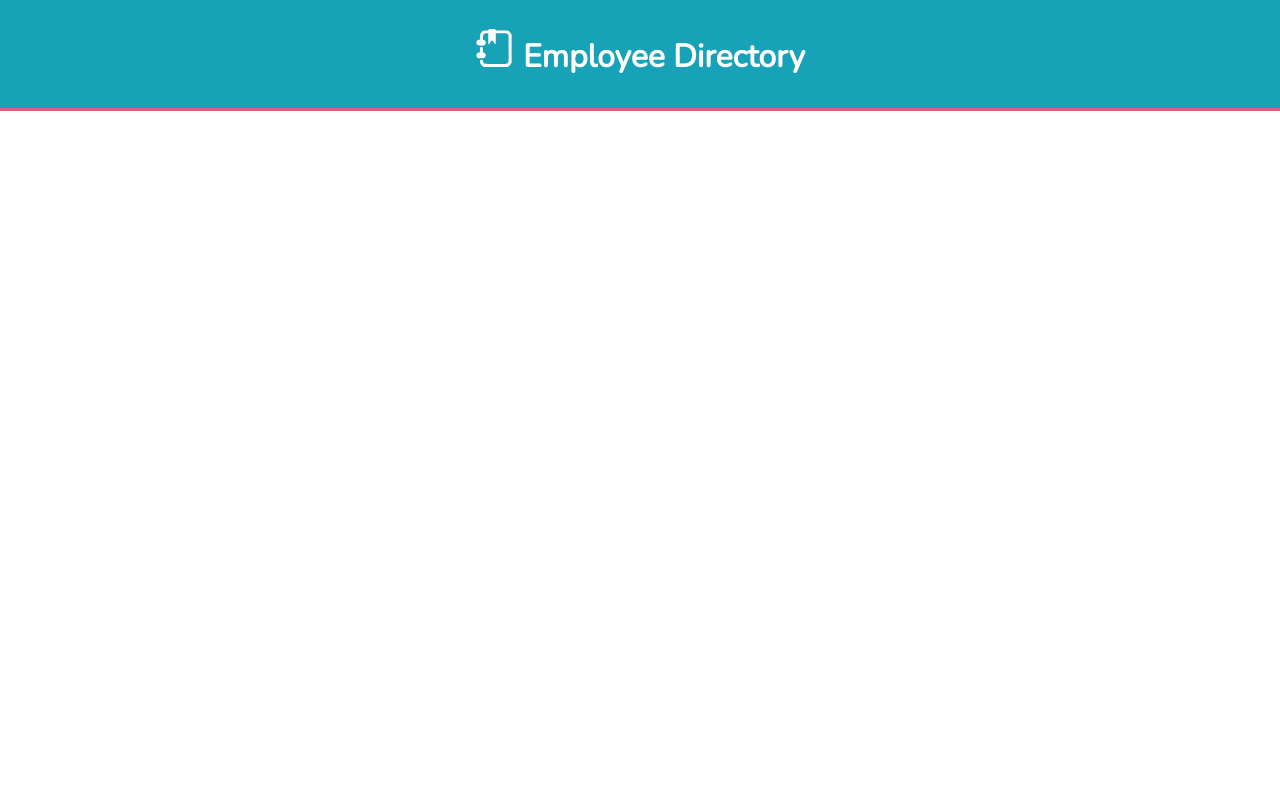
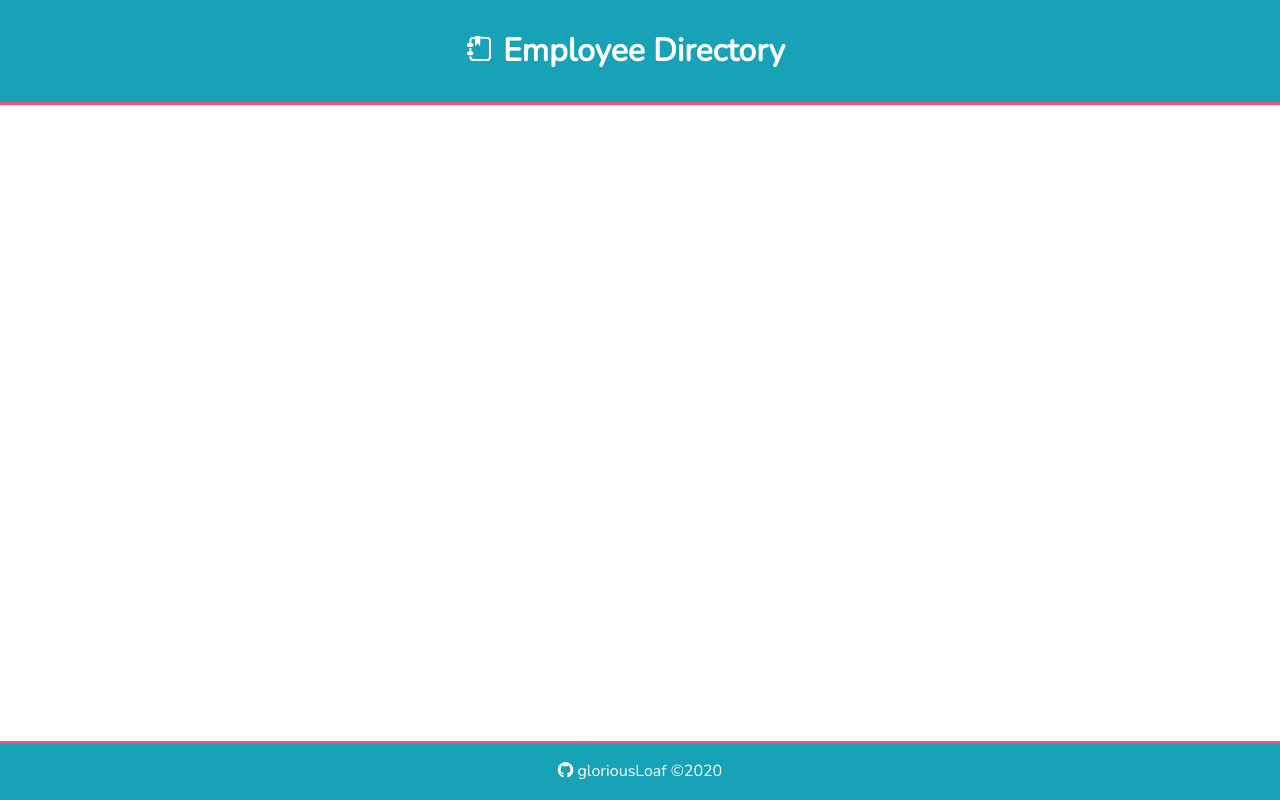
Before and after one commit to gloriousLoaf/Employee-Directory, a React (Create React App) app: page / in a window 1280 px wide. Built offline with nearby package versions, Linux system fonts and the light colour scheme.

Commit message:
Created Footer component, adjusted Header styling.

```diff
--- a/public/index.html
+++ b/public/index.html
@@ -9,8 +9,9 @@
   <meta name="description" content="An Employee Directory app, created with React." />
   <link rel="apple-touch-icon" href="%PUBLIC_URL%/logo192.png" />
   <link rel="manifest" href="%PUBLIC_URL%/manifest.json" />
-  <!-- Font - Nunito -->
+  <!-- Font Awesome & Fonts -->
   <link href="https://fonts.googleapis.com/css2?family=Nunito&display=swap" rel="stylesheet">
+  <link rel="stylesheet" href="https://use.fontawesome.com/releases/v5.8.1/css/all.css">
   <title>Employee Directory</title>
 </head>
 
--- a/src/App.js
+++ b/src/App.js
@@ -1,14 +1,15 @@
 // App
 import React from 'react';
-// import logo from './logo.svg';
 import './App.css';
 import Header from './components/Header/index.js';
+import Footer from './components/Footer/index.js'
 
 function App() {
   return (
     <div className="App">
       <div className="container"></div>
       <Header />
+      <Footer />
     </div>
   );
 }
--- a/src/components/Footer/index.js
+++ b/src/components/Footer/index.js
@@ -0,0 +1,15 @@
+// Footer
+import React from 'react';
+import './style.css'
+
+function Footer() {
+    return (
+        <footer className='footerStyle'>
+            <div>
+                <i className='fab fa-github'></i> <a href='https://github.com/gloriousLoaf' target='_blank' rel='noopener noreferrer'>gloriousLoaf</a> &copy;2020
+            </div>
+        </footer>
+    )
+};
+
+export default Footer;
--- a/src/components/Footer/style.css
+++ b/src/components/Footer/style.css
@@ -0,0 +1,19 @@
+/* Footer */
+.footerStyle {
+    background: #17a2b8;
+    border-top: 3px solid #e75a7c;
+    color: #fff;
+    text-align: center;
+    padding-top: 1rem;
+    position: absolute;
+    bottom: 0;
+    width: 100%;
+    height: 2.5rem;
+}
+.footerStyle a {
+    color: #fff;
+    text-decoration: none;
+}
+.footerStyle a:hover {
+    border-bottom: 2px solid #e75a7c;
+}
--- a/src/components/Header/style.css
+++ b/src/components/Header/style.css
@@ -3,12 +3,14 @@
     background: #17a2b8;
     color: #fff;
     text-align: center;
-    padding: 8px;
+    padding: 0.5rem;
     border-bottom: 3px solid #e75a7c;
 }
-
+.headerStyle h1 {
+    margin-right: 1.8rem;
+}
 .logoImg {
-    height: 3%;
-    width: 3%;
-    margin-right: 10px;
+    height: 1.6rem;
+    width: 1.6rem;
+    margin-right: 0.7rem;
 }
```
